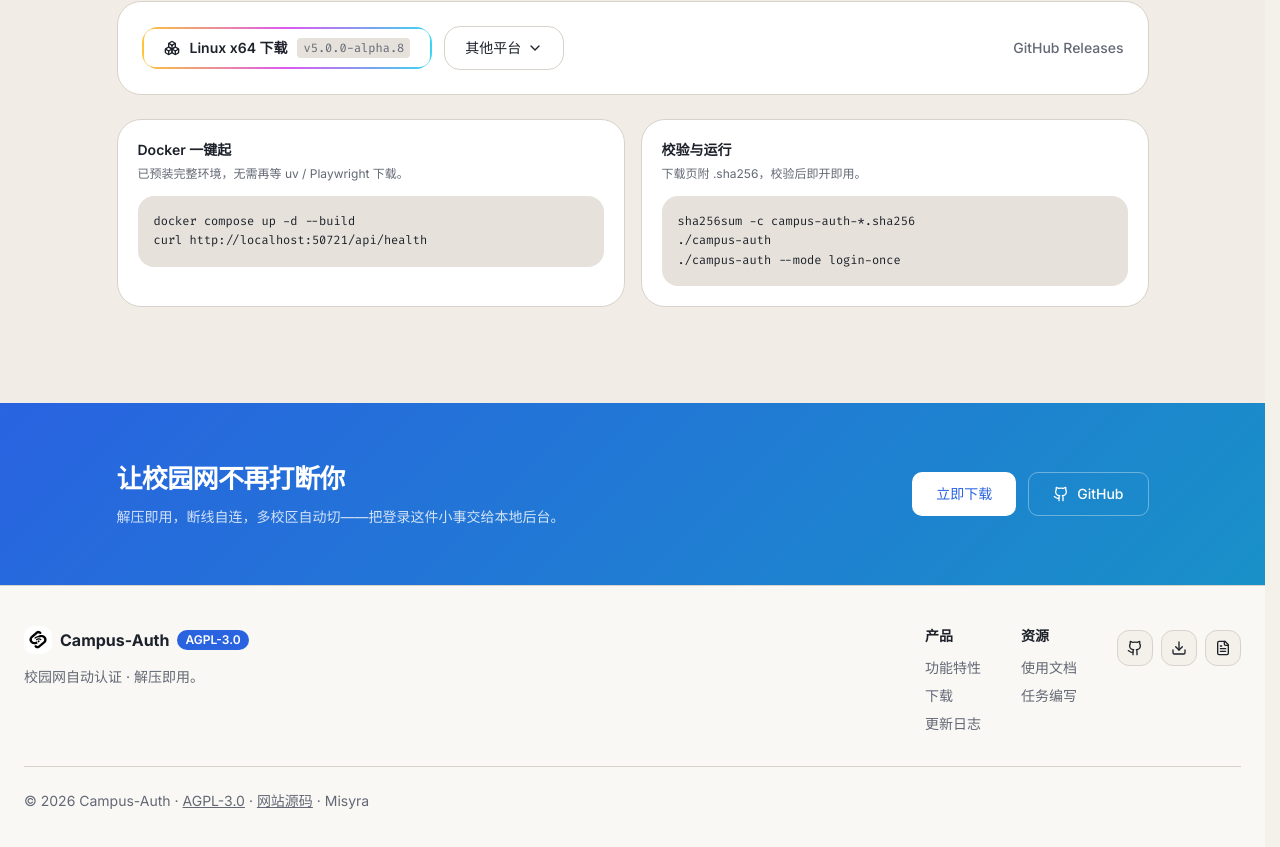
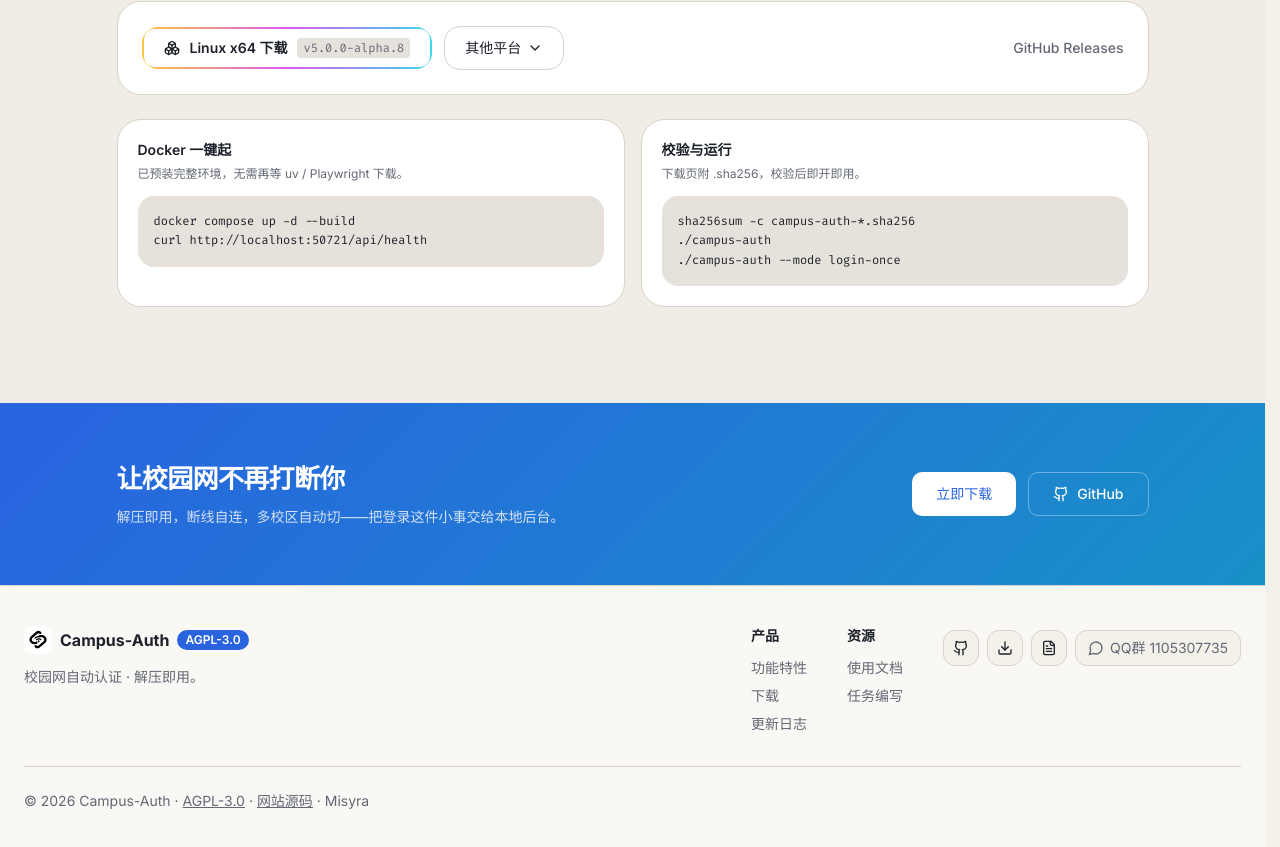
Before and after one commit to Misyra/campus-auth-website, a React (Vite) app: page / in a window 1280 px wide. Shown: the part 3822-4669 px from the top of the page. Built offline with nearby package versions, Linux system fonts and the light colour scheme; no server answers.

Commit message:
Add QQ group entry to footer with direct join link

```diff
--- a/src/components/campus-auth/SiteFooter.tsx
+++ b/src/components/campus-auth/SiteFooter.tsx
@@ -1,6 +1,35 @@
-import { Github, FileText, Download } from "lucide-react";
+import { useState } from "react";
+import { Github, FileText, Download, MessageCircle, Check } from "lucide-react";
 import { Link } from "react-router-dom";
 import { SITE } from "@/data/site";
+
+const QQ_GROUP_URL = `mqqapi://card/show_pslcard?src_type=internal&version=1&uin=${SITE.qqGroup}&card_type=group&source=qrcode`;
+
+function QqGroupButton() {
+  const [copied, setCopied] = useState(false);
+  return (
+    <a
+      href={QQ_GROUP_URL}
+      title="打开 QQ 加入交流群（同时复制群号）"
+      aria-label={`QQ 交流群 ${SITE.qqGroup}，点击打开 QQ 加入`}
+      onClick={() => {
+        const done = () => {
+          setCopied(true);
+          window.setTimeout(() => setCopied(false), 1600);
+        };
+        if (navigator.clipboard?.writeText) {
+          navigator.clipboard.writeText(SITE.qqGroup).then(done).catch(done);
+        } else {
+          done();
+        }
+      }}
+      className="inline-flex h-9 items-center gap-1.5 rounded-lg border bg-background px-3 text-sm text-muted-foreground hover:text-foreground"
+    >
+      {copied ? <Check className="h-4 w-4" /> : <MessageCircle className="h-4 w-4" />}
+      {copied ? "群号已复制" : `QQ群 ${SITE.qqGroup}`}
+    </a>
+  );
+}
 
 export function SiteFooter() {
   return (
@@ -32,10 +61,11 @@
                 <li><Link to="/docs?section=tasks&item=browser" className="hover:text-foreground">任务编写</Link></li>
               </ul>
             </div>
-            <div className="flex items-start gap-2 pt-1">
+            <div className="flex flex-wrap items-start gap-2 pt-1">
               <a href={SITE.repo} target="_blank" rel="noreferrer" aria-label="GitHub" className="inline-flex h-9 w-9 items-center justify-center rounded-lg border bg-background"><Github className="h-4 w-4" /></a>
               <a href={SITE.releaseBase} target="_blank" rel="noreferrer" aria-label="Releases" className="inline-flex h-9 w-9 items-center justify-center rounded-lg border bg-background"><Download className="h-4 w-4" /></a>
               <Link to={SITE.docsUrl} aria-label="Docs" className="inline-flex h-9 w-9 items-center justify-center rounded-lg border bg-background"><FileText className="h-4 w-4" /></Link>
+              <QqGroupButton />
             </div>
           </div>
         </div>
--- a/src/data/site.ts
+++ b/src/data/site.ts
@@ -7,6 +7,7 @@
   version: "5.0.0-alpha.8",
   repo: "https://github.com/Misyra/Campus-Auth-rs",
   releaseBase: "https://github.com/Misyra/Campus-Auth-rs/releases",
+  qqGroup: "1105307735",
   docsUrl: "/docs",
   defaultPort: 50721,
 } as const;
```
